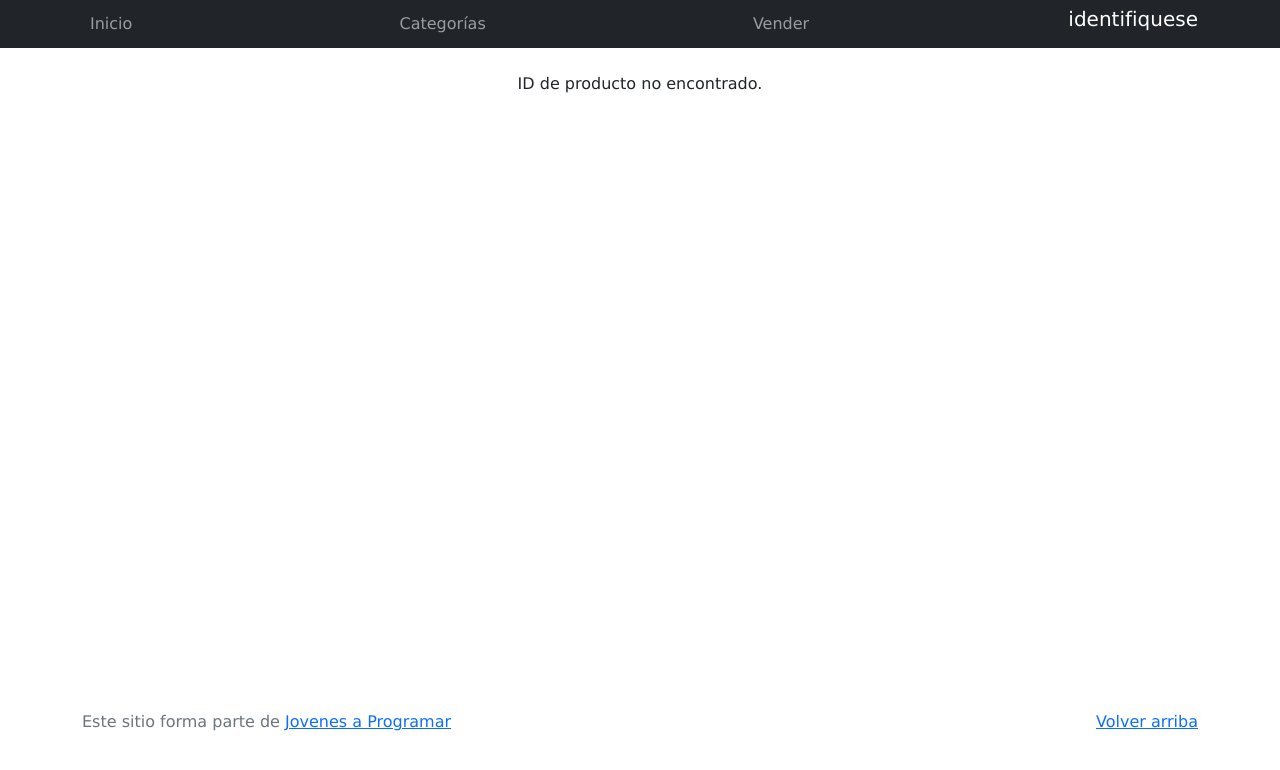
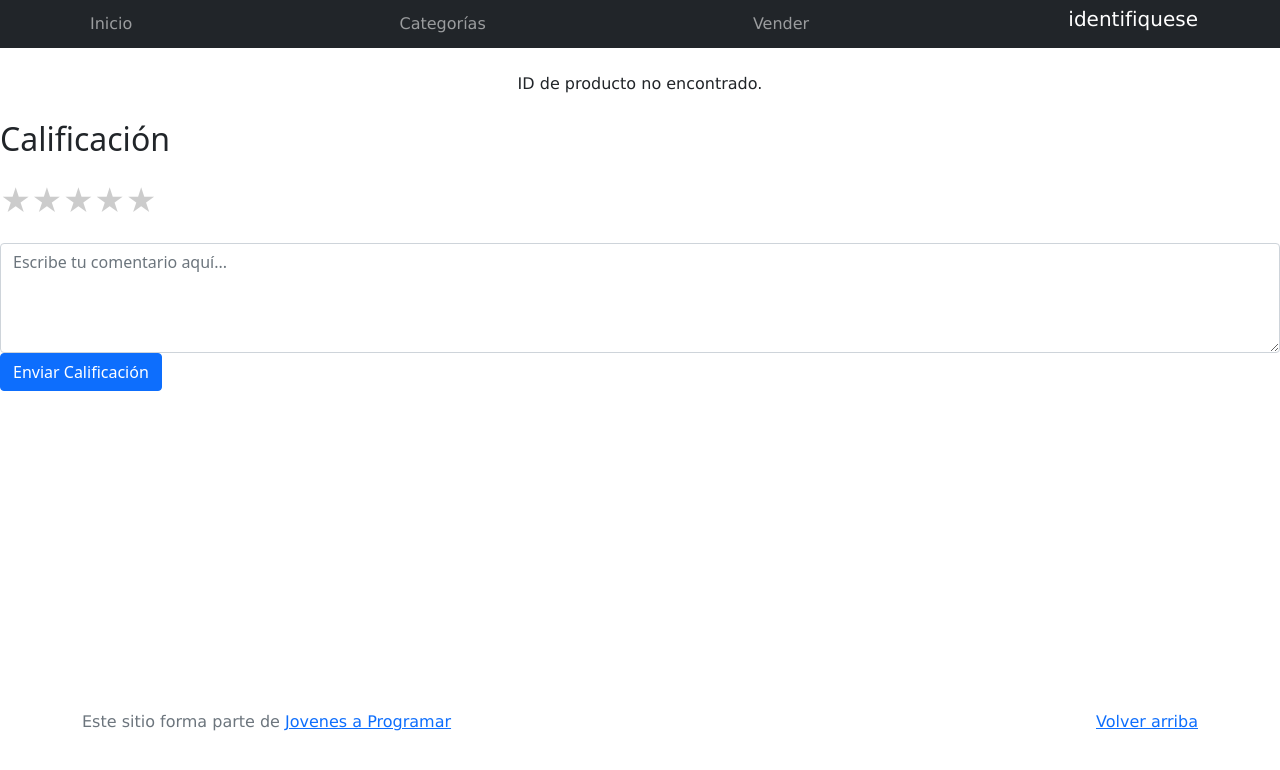
Before and after one commit to mariajosefinastab/e-commerce-JAP, a plain HTML site: page product-info.html in a window 1280 px wide. Drawn offline with Linux system fonts and the light colour scheme.

Commit message:
Estrellitas

```diff
--- a/css/styles.css
+++ b/css/styles.css
@@ -193,3 +193,30 @@ a.custom-card:hover {
   color: white;
   font-size: 20px;
 }
+
+.star-rating {
+  display: flex;
+  direction: row-reverse;
+  justify-content: flex-start;
+  margin: 20px 0;
+}
+
+.star-rating input {
+  display: none;
+}
+
+.star-rating label {
+  font-size: 30px;
+  color: #ccc;
+  cursor: pointer;
+}
+
+.star-rating input:checked ~ label,
+.star-rating input:checked ~ label ~ label {
+  color: #f39c12;
+}
+
+.star-rating label:hover,
+.star-rating label:hover ~ label {
+  color: #f39c12;
+}
--- a/product-info.html
+++ b/product-info.html
@@ -47,7 +47,33 @@
         <p id="vendidosProducto">Cantidad Vendida</p>
       </div>
     </div>
-  </main>
+
+
+    <div class="mt-4">
+      <h2>Calificación</h2>
+      <form id="calificacionForm">
+        <div class="star-rating">
+          <input id="star-5" type="radio" name="rating" value="5">
+          <label for="star-5" title="5 estrellas">&#9733;</label>
+          <input id="star-4" type="radio" name="rating" value="4">
+          <label for="star-4" title="4 estrellas">&#9733;</label>
+          <input id="star-3" type="radio" name="rating" value="3">
+          <label for="star-3" title="3 estrellas">&#9733;</label>
+          <input id="star-2" type="radio" name="rating" value="2">
+          <label for="star-2" title="2 estrellas">&#9733;</label>
+          <input id="star-1" type="radio" name="rating" value="1">
+          <label for="star-1" title="1 estrella">&#9733;</label>
+        </div>
+        <div class="form-group">
+          <textarea class="form-control" rows="4" placeholder="Escribe tu comentario aquí..." required></textarea>
+        </div>
+        <button type="submit" class="btn btn-primary">Enviar Calificación</button>
+      </form>
+    </div>
+  </div>
+</main>
+
+
   <footer class="text-muted">
     <div class="container">
       <p class="float-end">
```
